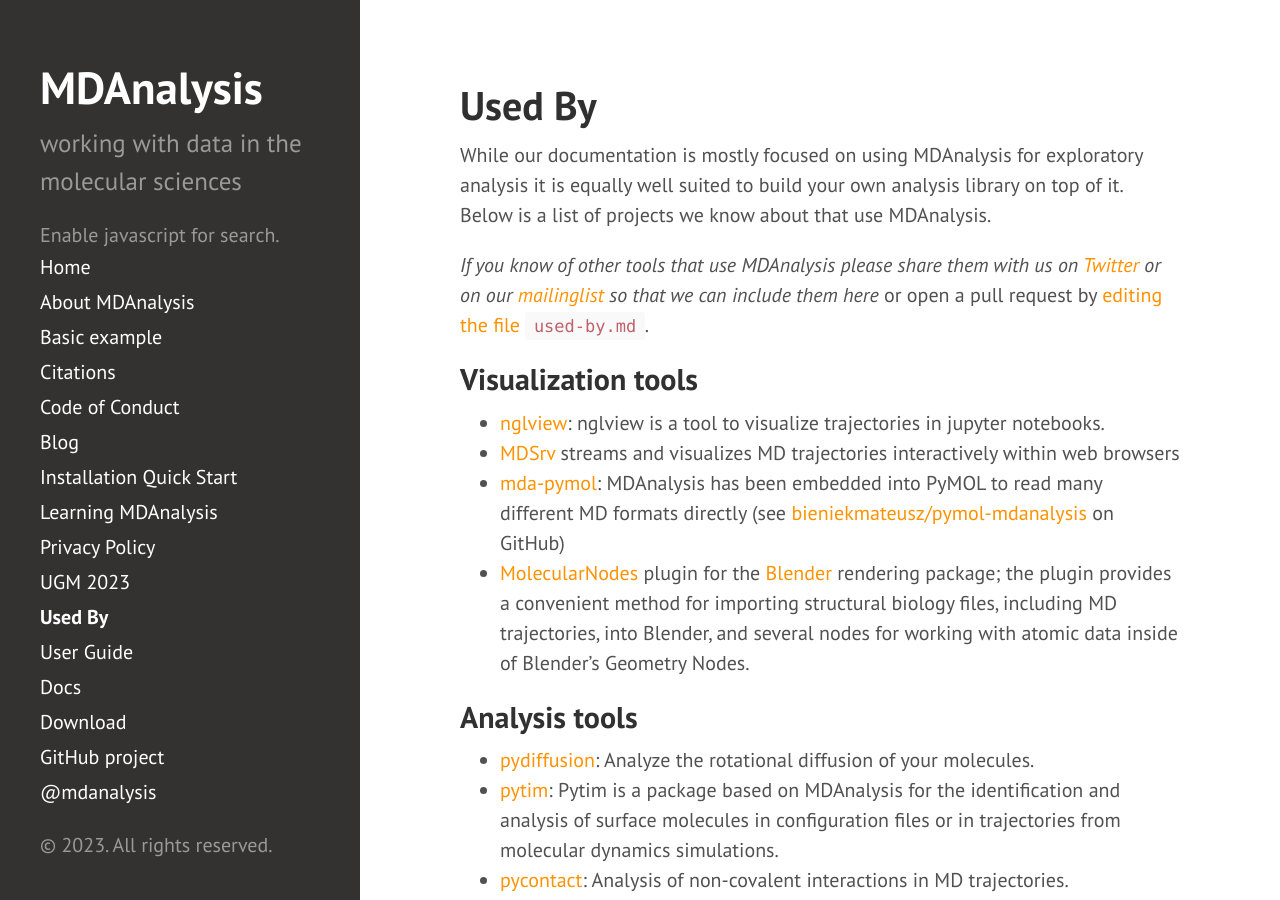
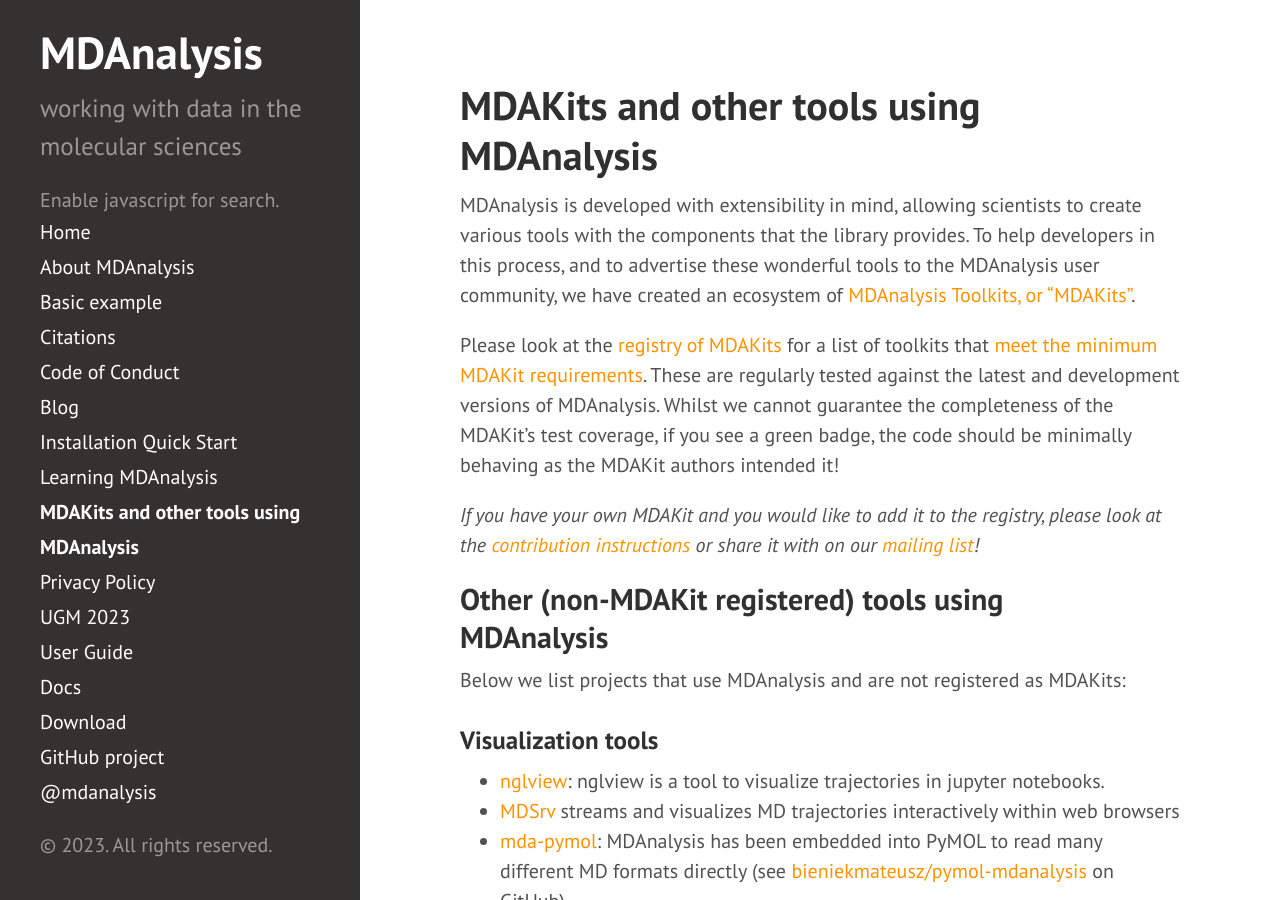
Before and after one commit to MDAnalysis/MDAnalysis.github.io, a Jekyll site: the page built from pages/mdakits.md, in a window 1280 px wide and 900 px high. Built offline with Jekyll 4.4.1, drawn with Linux system fonts in a browser that asks for light colours; comment, search, counter and statistics services are not loaded.

Commit message:
Switch used-by to mdakits page (#323)
* Switch used-by to mdakits page
* add link to requirements

---------

Co-authored-by: Lily Wang <31115101+lilyminium@users.noreply.github.com>
Co-authored-by: Rocco Meli <r.meli@bluemail.ch>

```diff
--- a/pages/used-by.md
+++ b/pages/mdakits.md
@@ -1,21 +1,32 @@
 ---
 layout: page
-title: Used By
+title: MDAKits and other tools using MDAnalysis
 ---
 
-While our documentation is mostly focused on using MDAnalysis for
-exploratory analysis it is equally well suited to build your own
-analysis library on top of it. Below is a list of projects we know
-about that use MDAnalysis.
+MDAnalysis is developed with extensibility in mind, allowing
+scientists to create various tools with the components
+that the library provides. To help developers in this process,
+and to advertise these wonderful tools to the MDAnalysis user community,
+we have created an ecosystem of [MDAnalysis Toolkits, or "MDAKits"](https://mdakits.mdanalysis.org/about.html).
 
 
-*If you know of other tools that use MDAnalysis please share
-them with us on [Twitter]({{ site.twitter.url }}) or on our
-[mailinglist]({{ site.mailinglists.discussion.url }}) so that we
-can include them here* or open a pull request by [editing the file `used-by.md`](https://github.com/MDAnalysis/MDAnalysis.github.io/edit/master/pages/used-by.md).
+Please look at the [registry of MDAKits](https://mdakits.mdanalysis.org/mdakits.html)
+for a list of toolkits that [meet the minimum MDAKit requirements](https://mdakits.mdanalysis.org/about.html#requirements).
+These are regularly tested against the latest and development versions of
+MDAnalysis. Whilst we cannot guarantee the completeness of the MDAKit's test coverage, if you see a green badge, the code should be minimally behaving as the MDAKit authors intended it!
 
 
-## Visualization tools
+*If you have your own MDAKit and you would like to add it to the
+registry, please look at the [contribution instructions](https://mdakits.mdanalysis.org/add.html)
+or share it with on our [mailing list]({{ site.mailinglists.discussion.url }})!*
+
+
+## Other (non-MDAKit registered) tools using MDAnalysis
+
+Below we list projects that use MDAnalysis and are not registered as MDAKits:
+
+
+### Visualization tools
 
 -  [nglview](https://github.com/arose/nglview): nglview is a tool to visualize
    trajectories in jupyter notebooks.
@@ -27,7 +38,7 @@ can include them here* or open a pull request by [editing the file `used-by.md`]
    on GitHub)
 -  [MolecularNodes](https://github.com/BradyAJohnston/MolecularNodes) plugin for the [Blender](https://www.blender.org/) rendering package; the plugin provides a convenient method for importing structural biology files, including MD trajectories, into Blender, and several nodes for working with atomic data inside of Blender's Geometry Nodes.
 
-## Analysis tools
+### Analysis tools
 
 -  [pydiffusion](https://github.com/bio-phys/pydiffusion): Analyze the
    rotational diffusion of your molecules.
@@ -59,18 +70,18 @@ can include them here* or open a pull request by [editing the file `used-by.md`]
 -  [LiPyphilic](https://lipyphilic.readthedocs.io/en/latest/): A Python package for the analysis of lipid membrane simulations.
 -  [MDVoxelSegmentation](https://github.com/marrink-lab/MDVoxelSegmentation): A voxel-based approach for dynamic cluster analysis of molecular dynamics trajectories.
 
-## Molecular modeling tools
+### Molecular modeling tools
 
 -  [Swarm-CG](https://github.com/GMPavanLab/Swarm-CG): Automatically optimizes the bonded terms of a MARTINI-like coarse-grained (CG) molecular model with respect to its reference all-atom (AA) trajectory, via [FST-PSO](https://github.com/aresio/fst-pso).
 
-## Simulation packages
+### Simulation packages
 -  [ESPResSo](http://espressomd.org/) is a software package for
    performing and analyzing Molecular Dynamics many-particle
    simulations of coarse-grained atomistic or bead-spring models as
    they are used in soft matter research in physics, chemistry and
    molecular biology.
 
-## Distributions
+### Distributions
 
 MDAnalysis is included in [NMRBox](https://nmrbox.org/) a distribution of
 common software to analyze NMR measurements.
```
Also changed, not shown: _posts/2023-03-24-gsod2023.md (+1 -1 lines), about.md (+1 -1 lines).
